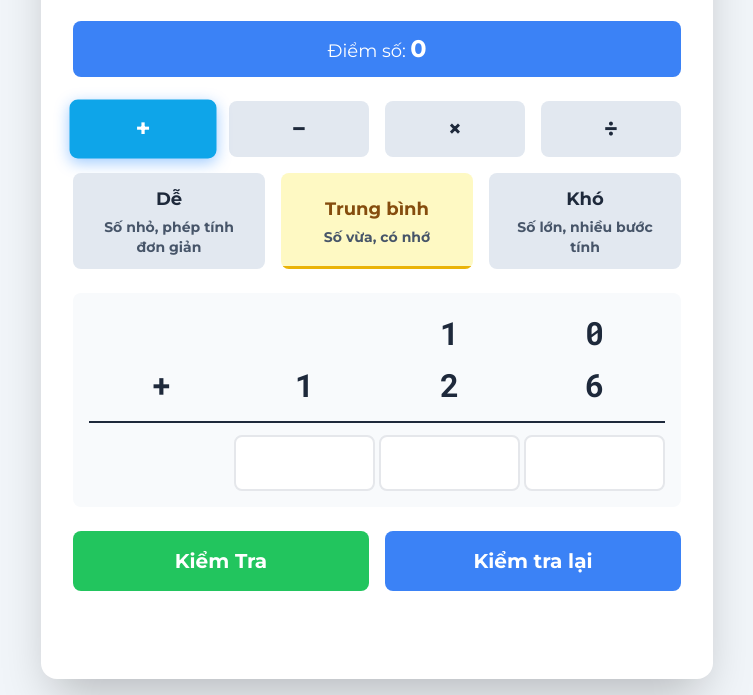
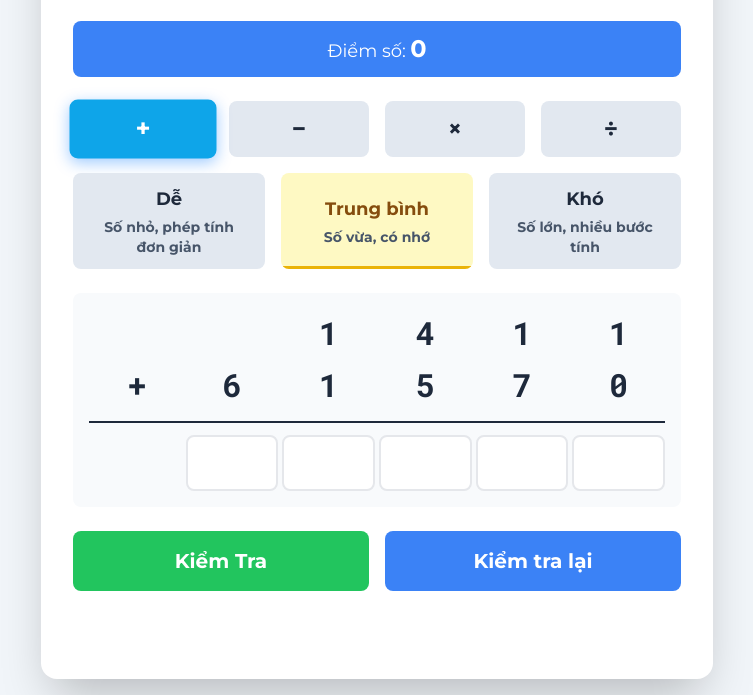
Before and after one commit to kitara2005/calculator-game, a plain HTML site: page index.html in a window 1280 px wide. Shown: the part 119-814 px from the top of the page, without its empty margins (263-1016 px from the left). Drawn offline with nearby package versions, Linux system fonts and the light colour scheme.

Commit message:
Update index.html

```diff
--- a/index.html
+++ b/index.html
@@ -172,9 +172,9 @@
                 }
             },
             medium: {
-                '+': { min: 10, max: 200, maxDigits: 3 },
-                '-': { min: 10, max: 200, maxDigits: 3 },
-                '*': { min: 2, max: 20, maxDigits: 2 },
+                '+': { min: 1000, max: 100000, maxDigits: 6 },
+                '-': { min: 1000, max: 100000, maxDigits: 6 },
+                '*': { min: 10, max: 100, maxDigits: 3 },
                 '/': {
                     min: 20,
                     max: 500,
@@ -185,9 +185,9 @@
                 }
             },
             hard: {
-                '+': { min: 100, max: 1000, maxDigits: 4 },
-                '-': { min: 100, max: 1000, maxDigits: 4 },
-                '*': { min: 10, max: 50, maxDigits: 2 },
+                '+': { min: 10000, max: 10000000, maxDigits: 8 },
+                '-': { min: 10000, max: 10000000, maxDigits: 8 },
+                '*': { min: 100, max: 1000, maxDigits: 4 },
                 '/': {
                     min: 100,
                     max: 10000,
```
